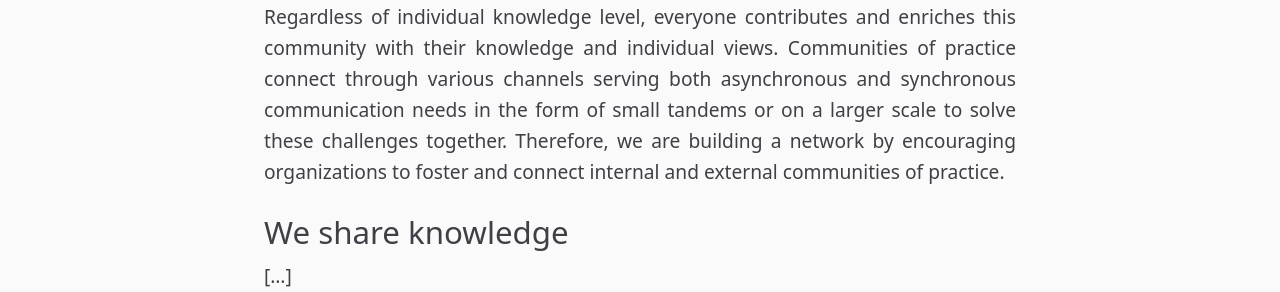
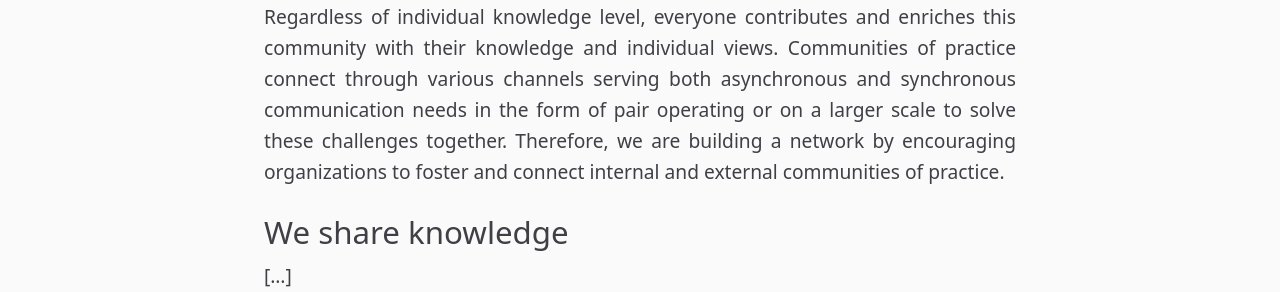
Before and after one commit to SovereignCloudStack/open-operations-manifesto, a Jekyll site: the page built from MANIFESTO.md, in a window 1280 px wide and 900 px high, scrolled down 960 px. Shown: the part 350-642 px from the top of the window. Built offline with Jekyll 4.4.1, drawn with Linux system fonts in a browser that asks for light colours; some of the changed text lies outside the part shown.

Commit message:
fix wording (#17)
Signed-off-by: maxwolfs <mail@maxwolfs.com>

Signed-off-by: maxwolfs <mail@maxwolfs.com>

```diff
--- a/MANIFESTO.md
+++ b/MANIFESTO.md
@@ -10,7 +10,7 @@
 We are still at the beginning of a new movement, which is becoming increasingly important as the overall complexity of software stacks increases. For true self-determination in the ever-growing digital realm, we urgently need to build skills and share the gained knowledge freely and in unlimited ways also in the realm of operational knowledge — exactly the way we started with software code almost 40 years ago. Let’s start closing the gap to have open source style collaboration not just for the Dev piece in DevOps. And this is just another urgently needed piece to enhance and grow the overall digital capabilities for achieving sovereignty in the digital realm.
 
 ## We build a community of practice
-From time to time, we can get mentally stuck and may need a sparring partner to think outside the box. Open Operations builds a community of practice to keep the barrier to entry low and create a thriving environment for comfortable exchange. Regardless of individual knowledge level, everyone contributes and enriches this community with their knowledge and individual views. Communities of practice connect through various channels serving both asynchronous and synchronous communication needs in the form of small tandems or on a larger scale to solve these challenges together. Therefore, we are building a network by encouraging organizations to foster and connect internal and external communities of practice.
+From time to time, we can get mentally stuck and may need a sparring partner to think outside the box. Open Operations builds a community of practice to keep the barrier to entry low and create a thriving environment for comfortable exchange. Regardless of individual knowledge level, everyone contributes and enriches this community with their knowledge and individual views. Communities of practice connect through various channels serving both asynchronous and synchronous communication needs in the form of pair operating or on a larger scale to solve these challenges together. Therefore, we are building a network by encouraging organizations to foster and connect internal and external communities of practice.
 
 ## We share knowledge
 [...]
```
